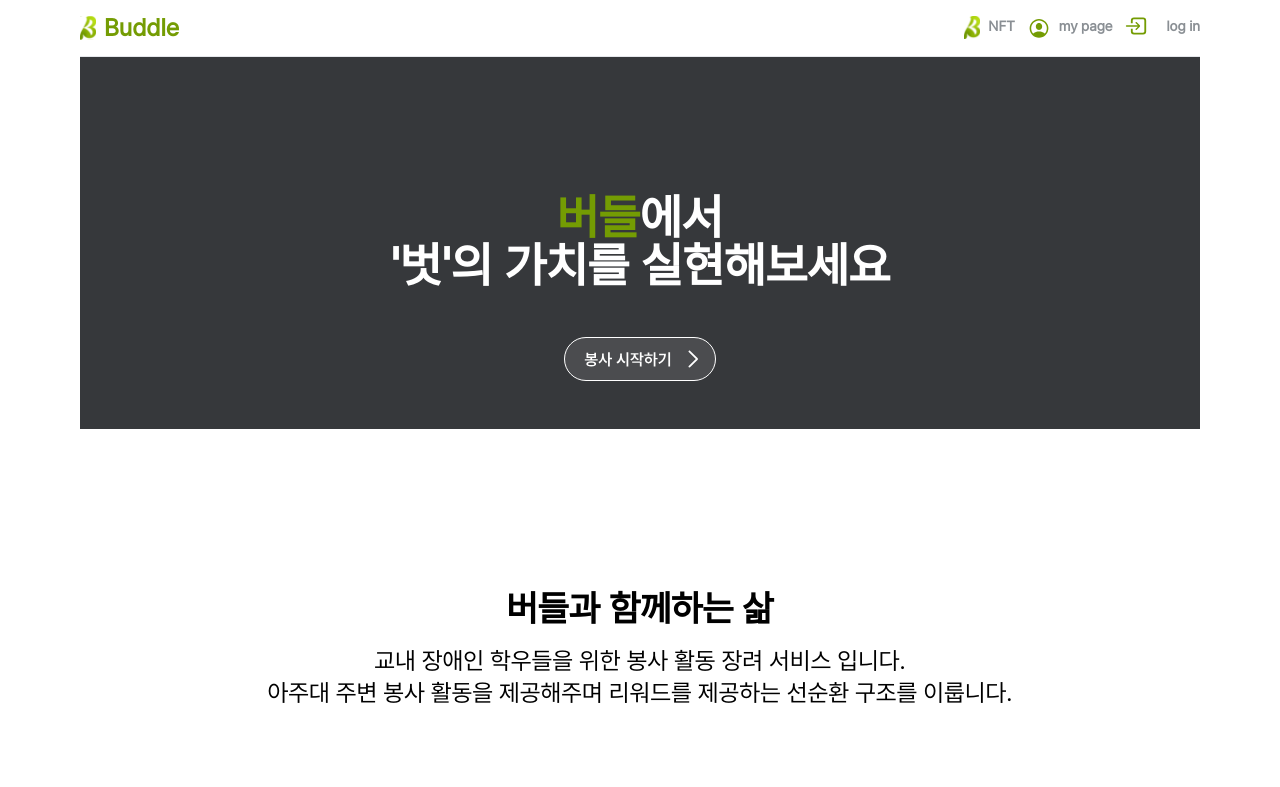
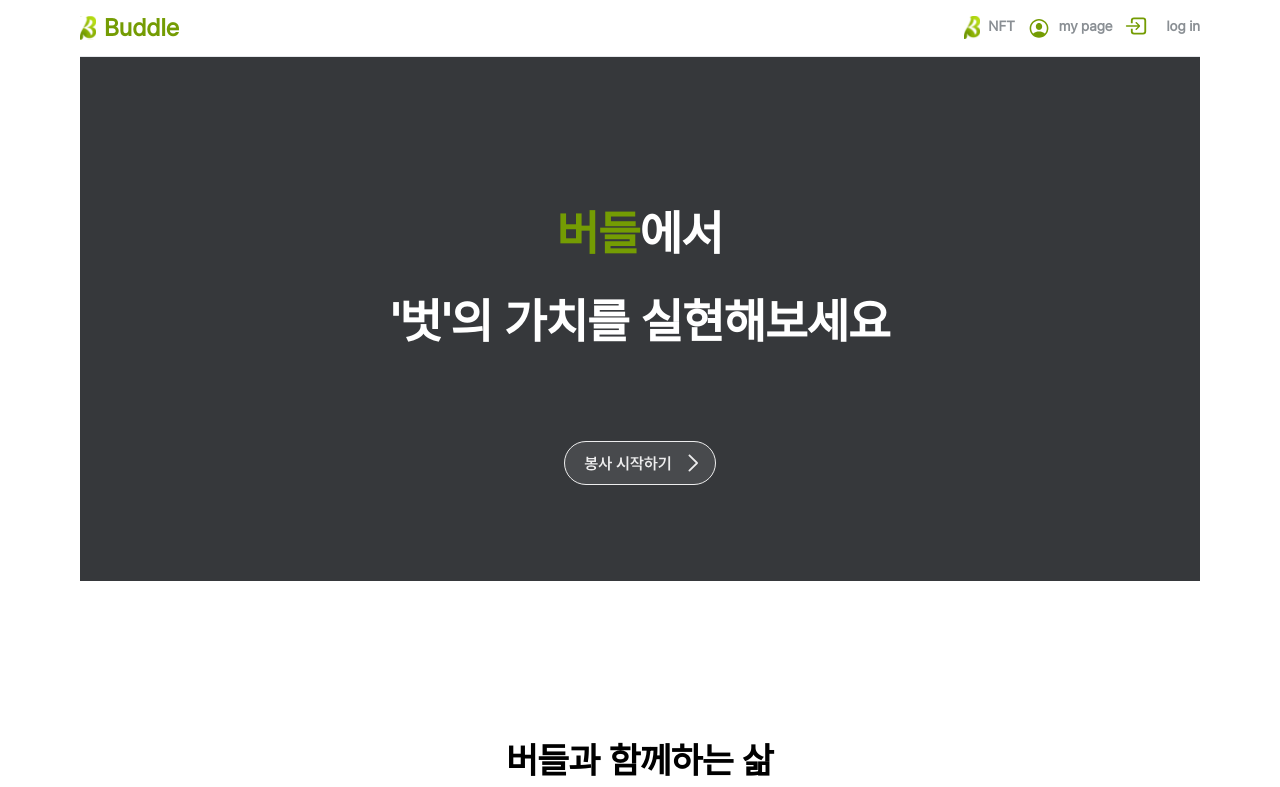
Before and after one commit to BuddlIes/FrontEnd, a React (Vite) app: page / in a window 1280 px wide. Shown: the top 787 px of the page. Built offline with nearby package versions, Linux system fonts and the light colour scheme.

Commit message:
feat: button animation 추가

```diff
--- a/src/Components/Bottom/index.jsx
+++ b/src/Components/Bottom/index.jsx
@@ -2,7 +2,7 @@ import React from "react";
 
 function Bottom() {
   return (
-    <div className="border-t bottom-0 bg-white w-full mb-1">
+    <div className="border-t bottom-0 bg-white w-full h-1/6 mb-1">
       <div className="text-main text-xl  font-semibold pb-3 pt-3 flex-1">
         Buddle
       </div>
--- a/src/pages/ChatPage/LeftSide/index.jsx
+++ b/src/pages/ChatPage/LeftSide/index.jsx
@@ -2,7 +2,7 @@ import React from "react";
 
 function LeftSide() {
   return (
-    <div className="pl-20">
+    <div className="w-1/3">
       <div className="w-full">
         <div>사용자 리스트</div>
       </div>
--- a/src/pages/ChatPage/RightSide/index.jsx
+++ b/src/pages/ChatPage/RightSide/index.jsx
@@ -11,12 +11,11 @@ function RightSide() {
   const client = useRef({});
   const [chatMessages, setChatMessages] = useState([]);
   const [message, setMessage] = useState("");
-
+  const [writer, setWriter] = useState("");
   useEffect(() => {
     connect();
     return () => disconnect();
   }, []);
-  const authToken = localStorage.getItem("access_token");
 
   const connect = () => {
     console.log("connecting...");
@@ -51,22 +50,29 @@ function RightSide() {
     client.current.subscribe(`/sub/chat/${ROOM_SEQ}`, ({ body }) => {
       setChatMessages((_chatMessages) => [..._chatMessages, JSON.parse(body)]);
     });
+    console.log(chatMessages);
+    console.log(JSON.parse(body));
   };
   const publish = (message) => {
     if (!client.current.connected) return;
+    const writer = localStorage.getItem("schoolNum");
+    console.log(writer);
+
     client.current.publish({
       destination: "/pub/chat",
       body: JSON.stringify({ roomSeq: ROOM_SEQ, message }),
     });
+
     setMessage("");
   };
   return (
     <div className="py-36 pl-11 w-full">
+      <div>
         {chatMessages && chatMessages.length > 0 && (
           <ul className="flex flex-col">
             {chatMessages.map((_chatMessage, index) => (
               <li
-              className="grid max-w-fit min-w-fit break-words text-white bg-green01 text-2xl px-3 text-center rounded-lg m-2 ml-auto"
+                className="grid max-w-fit min-w-fit break-words text-white  bg-green01 text-2xl p-3 text-center rounded-full m-3 ml-auto font-light"
                 key={index}
               >
                 {_chatMessage.message}
@@ -74,18 +80,20 @@ function RightSide() {
             ))}
           </ul>
         )}
-      <div className="flex gap-3">
+      </div>
+
+      <div className=" flex gap-3 bottom-0 right-0 border-t justify-items-center pl-24">
+        <div className="w-full flex pt-5 right-0 bottom-0">
           <input
             type={"text"}
-          placeholder={"메세지를 입력하세요"}
+            placeholder={"✍️ 메세지를 입력해주세요"}
             value={message}
             onChange={(e) => setMessage(e.target.value)}
             onKeyPress={(e) => e.which === 13 && publish(message)}
-          className=" bg-[#EFEFE4] text-black rounded-xl h-12 w-1/3 placeholder: text-start pl-3"
+            className="bg-[#EFEFE4] text-black rounded-full w-full h-16 placeholder:text-start placeholder:text-xl   pl-12  font-medium"
           />
-        <div className="">
-          <button onClick={() => publish(message)}>
-            <img src={sendIcon} className="w-8 pt-2" />
+          <button onClick={() => publish(message)} className="">
+            <img src={sendIcon} className="w-12" />
           </button>
         </div>
       </div>
--- a/src/pages/Home/Main/index.jsx
+++ b/src/pages/Home/Main/index.jsx
@@ -9,10 +9,10 @@ import reward from "./src/reward.svg";
 function Main() {
   return (
     <div className="">
-      <div className=" max-w-full h-screen font-bold relative">
-        <div className="relative max-h-fit pt-24 bg-[#36383B] ">
+      <div className=" max-w-full max-h-full font-bold relative">
+        <div className="relative max-h-fit pt-28 bg-[#36383B] ">
           <div className="flex flex-col justify-center h-full text-center m-auto">
-            <div className="flex text-center justify-center mt-10">
+            <div className="flex text-center justify-center m-10">
               <div className="text-5xl text-main ">버들</div>
               <div className="text-5xl text-white">에서</div>
             </div>
@@ -20,7 +20,7 @@ function Main() {
               '벗'의 가치를 실현해보세요
             </div>
             <Link to="/login">
-              <button className="justify-center block m-auto my-12">
+              <button className="justify-center block m-auto my-24 animate-pulse">
                 <img src={startBtn} />
               </button>
             </Link>
--- a/src/pages/Login/index.jsx
+++ b/src/pages/Login/index.jsx
@@ -25,10 +25,12 @@ function LoginPage() {
       console.log(response);
 
       const authToken = response.data.data.token;
+      const schoolNum = response.data.data.userNum;
 
       console.log(authToken);
 
       localStorage.setItem("access_token", authToken);
+      localStorage.setItem("schoolNum", schoolNum);
 
       navigate("/main");
     } catch (error) {
```
Lines whose indentation alone changed are shown as unchanged.
